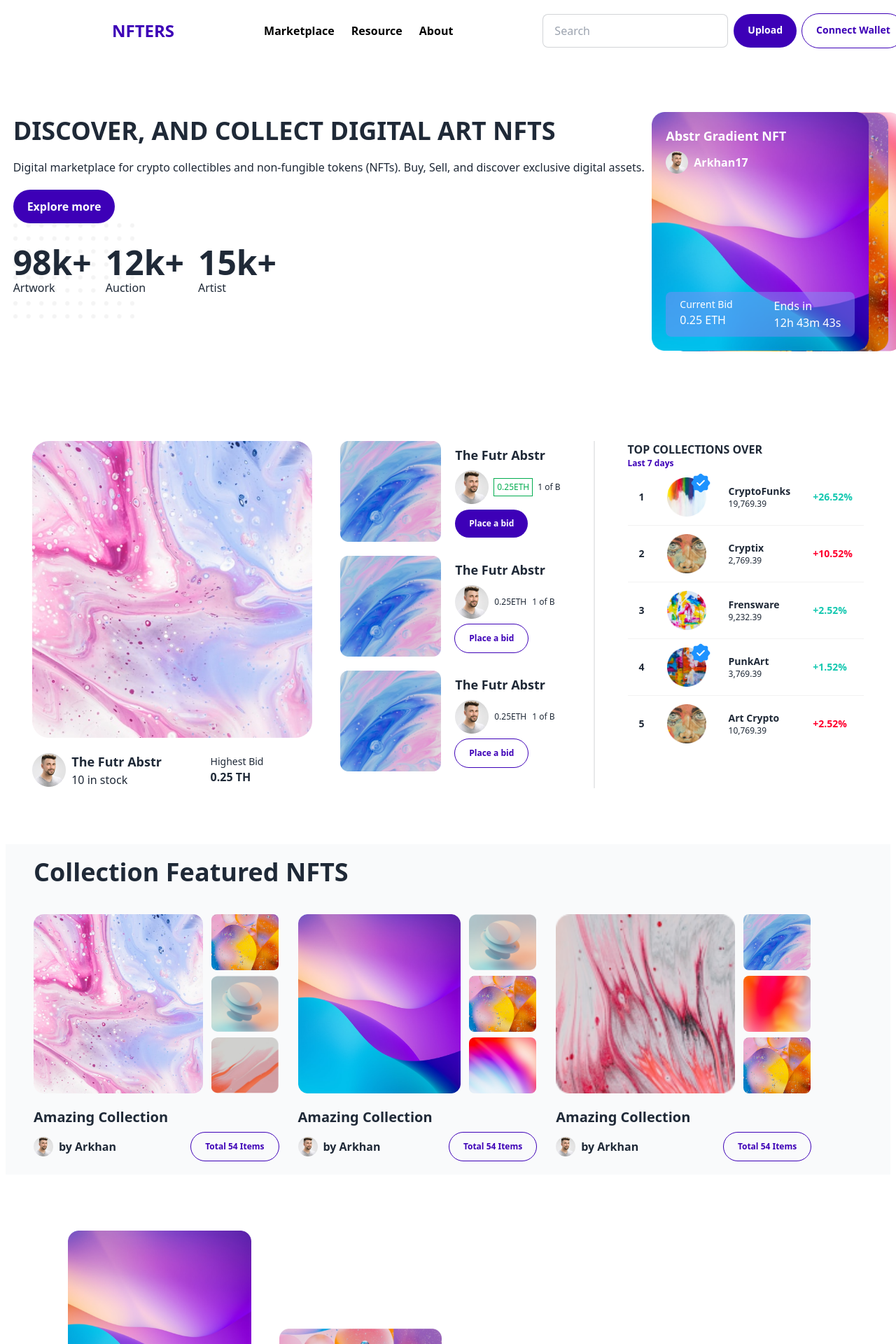
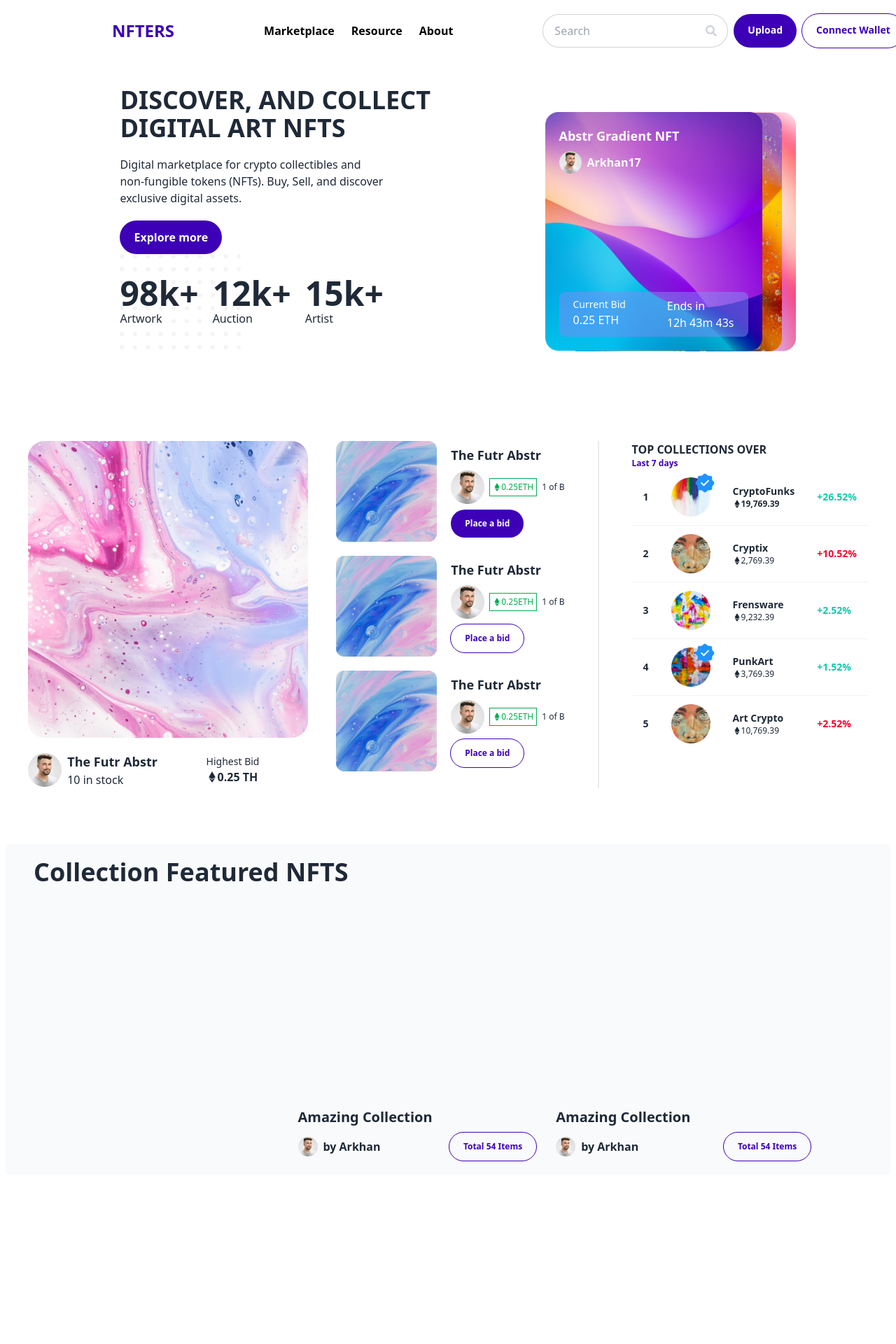
Before and after one commit to RayhanUddinFarhad/NFT_Task, a React (Vite) app: page / in a window 1280 px wide. Shown: the top 1920 px of the page at 70% size. Built offline with nearby package versions, Linux system fonts and the light colour scheme.

Commit message:
Animation added

```diff
--- a/package.json
+++ b/package.json
@@ -10,9 +10,13 @@
     "preview": "vite preview"
   },
   "dependencies": {
+    "aos": "^3.0.0-beta.6",
     "react": "^18.2.0",
+    "react-countup": "^6.4.2",
     "react-dom": "^18.2.0",
     "react-icons": "^4.10.1",
+    "react-reveal": "^1.2.2",
+    "react-simple-typewriter": "^5.0.1",
     "react-tabs": "^6.0.1"
   },
   "devDependencies": {
--- a/src/Shared/Navbar.jsx
+++ b/src/Shared/Navbar.jsx
@@ -1,4 +1,5 @@
 import React, { useState } from 'react';
+import { FaSearch } from 'react-icons/fa';
 
 const Navbar = () => {
   const [navbar, setNavbar] = useState(false);
@@ -70,7 +71,7 @@ const Navbar = () => {
             <div className="lg:hidden  ">
           <div className="flex-none gap-2 my-5">
             <div className="form-control">
-              <input type="text" placeholder="Search" className="input input-bordered max-w-max md:w-auto" />
+              <input type="text" placeholder="Search" className="input input-bordered max-w-max md:w-auto rounded-3xl" />
             </div>
           </div>
           <div className=''>
@@ -93,8 +94,9 @@ const Navbar = () => {
         </div>
         <div className="hidden space-x-2  md:flex">
           <div className="flex-none gap-2">
-            <div className="form-control">
-              <input type="text" placeholder="Search" className="input input-bordered w-24 md:w-auto" />
+            <div className="form-control relative">
+              <input type="text" placeholder="Search" className="input input-bordered w-24 md:w-auto rounded-3xl" />
+              <FaSearch className='absolute right-4 top-4 text-gray-300'></FaSearch>
             </div>
           </div>
           <a
--- a/src/components/Home/Banner/Banner.jsx
+++ b/src/components/Home/Banner/Banner.jsx
@@ -4,14 +4,18 @@ import img2 from '../../../assets/Images/BannerImage-2.png'
 import img3 from '../../../assets/Images/BannerImage-3.png'
 import person from '../../../assets/Images/person1.png'
 import dot from '../../../assets/Images/Dot.png'
-
+import CountUp from 'react-countup';
+import AOS from 'aos';
+import 'aos/dist/aos.css'; // You can also use <link> for styles
+// ..
+AOS.init();
 const Banner = () => {
     return (
         <div>
             <div className='lg:flex items-center justify-evenly mt-10 space-y-10'>
                 <div className='space-y-5 '>
-                    <h1 className='text-4xl font-extrabold uppercase'>Discover, And Collect Digital Art NFTS</h1>
-                    <p>Digital marketplace for crypto collectibles and non-fungible tokens (NFTs). Buy, Sell, and discover exclusive digital assets.</p>
+                    <h1 className='text-4xl font-extrabold uppercase'>Discover, And Collect <br /> Digital Art NFTS</h1>
+                    <p>Digital marketplace for crypto collectibles and <br /> non-fungible tokens (NFTs). Buy, Sell, and discover <br /> exclusive digital assets.</p>
                     <div>
 
                         <button className='button-primary'>Explore more</button>
@@ -19,16 +23,16 @@ const Banner = () => {
 
                         <div className='flex  space-x-5 bg-no-repeat bg-contain py-8' style={{ backgroundImage: `url(${dot})` }}>
 
-                            <div>
-                                <h1 className='lg:text-5xl text-lg font-extrabold'>98k+</h1>
+                            <div className=''>
+                                <h1 className='lg:text-5xl text-lg font-extrabold whitespace-nowrap'> <CountUp end={98}></CountUp>k+</h1>
                                 <p>Artwork</p>
                             </div>
-                            <div>
-                                <h1 className='lg:text-5xl text-lg font-extrabold'>12k+</h1>
+                            <div className=''>
+                                <h1 className='lg:text-5xl text-lg font-extrabold whitespace-nowrap'> <CountUp end={12}></CountUp>k+</h1>
                                 <p>Auction</p>
                             </div>
-                            <div>
-                                <h1 className='lg:text-5xl text-lg font-extrabold'>15k+</h1>
+                            <div className=''>
+                                <h1 className='lg:text-5xl text-lg font-extrabold  whitespace-nowrap'><CountUp end={15}></CountUp>k+</h1>
                                 <p>Artist</p>
                             </div>
                         </div>
@@ -36,7 +40,8 @@ const Banner = () => {
 
                 </div>
 
-                <div className='relative lg:max-w-max  mr-5'>
+                <div data-aos-duration="1000" data-aos="fade-left"
+                    className='relative lg:max-w-max  mr-5'>
                     <div className='absolute z-10 max-w-max'>
                         <div className='relative'>
                             <img src={img1} alt='' />
--- a/src/components/Home/CollectionFeatured/CollectionFeatured.jsx
+++ b/src/components/Home/CollectionFeatured/CollectionFeatured.jsx
@@ -15,7 +15,7 @@ const CollectionFeatured = () => {
     return (
         <div className='bg-gray-50 py-5 p-10 mx-auto  '>
 
-<h1 className='font-extrabold text-4xl text-left '>Collection Featured NFTS</h1>
+            <h1 className='font-extrabold text-4xl text-left '>Collection Featured NFTS</h1>
 
 
 
@@ -23,10 +23,10 @@ const CollectionFeatured = () => {
 
 
 
-                <div>
+                <div data-aos="flip-left" data-aos-duration = "1000">
 
                     <div className='lg:flex lg:space-x-3 mt-10'>
-                        <img className='h-64' src={image1} alt="" />
+                        <img className='h-64 transition ease-in-out   hover:-translate-y-1 hover:scale-110  duration-300' src={image1} alt="" />
                         <div className='lg:space-y-2 flex lg:block'>
 
                             <img className='h-20 w-24 rounded-lg object-cover' src={image2} alt="" />
@@ -58,8 +58,8 @@ const CollectionFeatured = () => {
 
                 <div>
 
-                    <div className='lg:flex lg:space-x-3 mt-10'>
-                        <img className='h-64 max-w-full' src={image7} alt="" />
+                    <div data-aos="flip-right" data-aos-duration = "1000" className='lg:flex lg:space-x-3 mt-10'>
+                        <img className='h-64 max-w-full transition ease-in-out   hover:-translate-y-1 hover:scale-110  duration-300' src={image7} alt="" />
                         <div className='lg:space-y-2 flex lg:block'>
 
                             <img className='h-20 w-24 rounded-lg object-cover' src={image5} alt="" />
@@ -89,8 +89,8 @@ const CollectionFeatured = () => {
                 </div>
                 <div>
 
-                    <div className='lg:flex lg:space-x-3 mt-10'>
-                        <img className='h-64' src={image3} alt="" />
+                    <div data-aos="flip-up" data-aos-duration = "1000" className='lg:flex lg:space-x-3 mt-10'>
+                        <img className='h-64 transition ease-in-out   hover:-translate-y-1 hover:scale-110  duration-300' src={image3} alt="" />
                         <div className='lg:space-y-2 flex lg:block'>
 
                             <img className='h-20 w-24 rounded-lg object-cover' src={image9} alt="" />
--- a/src/components/Home/Discover/Discover.jsx
+++ b/src/components/Home/Discover/Discover.jsx
@@ -40,8 +40,8 @@ const Discover = () => {
                 <Tabs selectedTabClassName='button-primary' className='outline-0'>
                     <div className='lg:flex items-center justify-between'>
 
-                    <TabList className='my-8 '>
-                        <Tab>All Categories</Tab>
+                    <TabList className='my-8 bg-gray-100 p-2 rounded-3xlbg-gray-100 p-2 rounded-3xl '>
+                        <Tab >All Categories</Tab>
                         <Tab>Art</Tab>
                         <Tab>Celebrities</Tab>
                         <Tab>Gaming</Tab>
--- a/src/components/Home/Promotions/Promotion.jsx
+++ b/src/components/Home/Promotions/Promotion.jsx
@@ -8,7 +8,7 @@ const Promotion = () => {
     return (
         <div className='lg:flex  items-center lg:space-x-10 justify-center lg:space-y-0  space-y-10'>
 
-            <div className='flex space-x-10 items-center '>
+            <div data-aos="fade-right" data-aos-duration="1000" className='flex space-x-10 items-center '>
 
 
                 <div>
@@ -36,7 +36,7 @@ const Promotion = () => {
             </div>
 
 
-            <div className='space-y-5 max-w-lg'>
+            <div data-aos="fade-left" data-aos-duration="1000" className='space-y-5 max-w-lg'>
 
                 <h1 className='text-xl font-extrabold'>Create and Sell your NFTS</h1>
                 <p>Lorem ipsum dolor sit amet, consectetur adipiscing elit. Facilisi ac phasellus placerat a pellentesque tellus sed egestas. Et tristique dictum sit tristique sed non. Lacinia lorem id consectetur pretium diam ut. Pellentesque eu sit blandit fringilla risus faucibus.</p>
--- a/src/components/Home/TopCollection/TopCollectionOver.jsx
+++ b/src/components/Home/TopCollection/TopCollectionOver.jsx
@@ -4,6 +4,8 @@ import avatar2 from '../../../assets/Images/Avatar2.png'
 import avatar3 from '../../../assets/Images/Avatar3.png'
 import avatar4 from '../../../assets/Images/Avatar4.png'
 import checkIcon from '../../../assets/Images/Icons/CheckIcon.png'
+import { FaEthereum } from 'react-icons/fa';
+import Roll from 'react-reveal/Roll';
 
 
 const TopCollectionOver = () => {
@@ -13,7 +15,7 @@ const TopCollectionOver = () => {
             <p className='text-[#3D00B7] font-bold text-xs'>Last 7 days</p>
 
 
-            <div>
+            <div data-aos = "fade-up" data-aos-duration = "1000"  >
 
                 <div className="overflow-x-auto">
                     <table className="table">
@@ -28,7 +30,7 @@ const TopCollectionOver = () => {
                                     <img className='absolute top-1 right-2' src={checkIcon} alt="" />
                                 </td>
                                 <td className=''> <p className='text-sm font-bold'>CryptoFunks</p>
-                                    <p className='text-xs'>19,769.39</p>
+                                    <p className='text-xs font-bold flex items-center'><FaEthereum></FaEthereum> 19,769.39</p>
                                 </td>
                                 <td className='text-[#14C8B0] font-bold'>+26.52%</td>
                             </tr>
@@ -39,7 +41,7 @@ const TopCollectionOver = () => {
                                     <img className='w-14' src={avatar2} alt="" />
                                 </td>
                                 <td className=''> <p className='text-sm font-bold'>Cryptix</p>
-                                    <p className='text-xs'>2,769.39</p>
+                                    <p className='text-xs flex items-center'><FaEthereum></FaEthereum> 2,769.39</p>
                                 </td>
                                 <td className='text-[#FF002E] font-bold'>+10.52%</td>
                             </tr>
@@ -50,7 +52,7 @@ const TopCollectionOver = () => {
                                     <img className='w-14' src={avatar3} alt="" />
                                 </td>
                                 <td className=''> <p className='text-sm font-bold'>Frensware</p>
-                                    <p className='text-xs'>9,232.39</p>
+                                    <p className='text-xs flex items-center'><FaEthereum></FaEthereum> 9,232.39</p>
                                 </td>
                                 <td className='text-[#14C8B0] font-bold'>+2.52%</td>
                             </tr>
@@ -63,7 +65,7 @@ const TopCollectionOver = () => {
 
                                 </td>
                                 <td className=''> <p className='text-sm font-bold'>PunkArt</p>
-                                    <p className='text-xs'>3,769.39</p>
+                                    <p className='text-xs flex items-center'><FaEthereum></FaEthereum>  3,769.39</p>
                                 </td>
                                 <td className='text-[#14C8B0] font-bold'>+1.52%</td>
                             </tr>
@@ -75,7 +77,7 @@ const TopCollectionOver = () => {
                                     <img className='w-14' src={avatar2} alt="" />
                                 </td>
                                 <td className=''> <p className='text-sm font-bold'>Art Crypto</p>
-                                    <p className='text-xs'>10,769.39</p>
+                                    <p className='text-xs flex items-center'><FaEthereum></FaEthereum> 10,769.39</p>
                                 </td>
                                 <td className='text-[#FF002E] font-bold'>+2.52%</td>
                             </tr>
--- a/src/components/Home/TopCollection/TopCollections.jsx
+++ b/src/components/Home/TopCollection/TopCollections.jsx
@@ -3,14 +3,16 @@ import img1 from '../../../assets/Images//Image1.png'
 import person from '../../../assets/Images/person1.png'
 import img2 from '../../../assets/Images/image2.png'
 import TopCollectionOver from './TopCollectionOver';
+import { FaEthereum } from 'react-icons/fa';
+
 
 const TopCollections = () => {
     return (
-        <div className='lg:flex space-x-10 space-y-10 lg:space-y-0  justify-center '>
+        <div data-aos = "fade-up-right" data-aos-duration = "1000" className='lg:flex space-x-10 space-y-10 lg:space-y-0  justify-center '>
 
             <div>
 
-                <img src={img1} alt="" />
+                <img className='' src={img1} alt="" />
 
                 <div className='flex items-center justify-between mt-5'>
 
@@ -26,7 +28,7 @@ const TopCollections = () => {
 
                     <div>
                         <p className='text-sm'>Highest Bid</p>
-                        <p className='font-semibold'>0.25 TH</p>
+                        <p className='font-semibold flex items-center'><FaEthereum></FaEthereum> 0.25 TH</p>
 
                     </div>
 
@@ -48,7 +50,7 @@ const TopCollections = () => {
                         <h4 className='font-bold text-lg'>The Futr Abstr</h4>
                         <div className='flex items-center space-x-2 text-xs'>
                             <img src={person} alt="" />
-                            <p className='outline outline-1 outline-[#00AC4F] text-[#00AC4F] p-1'>0.25ETH</p>
+                            <p className='outline outline-1 outline-[#00AC4F] text-[#00AC4F] p-1 flex  items-center'> <FaEthereum></FaEthereum> 0.25ETH</p>
                             <p className='whitespace-nowrap'>1 of B</p>
                         </div>
                         <button className='button-primary text-xs'>Place  a bid</button>
@@ -70,7 +72,7 @@ const TopCollections = () => {
                         <h4 className='font-bold text-lg'>The Futr Abstr</h4>
                         <div className='flex items-center space-x-2 text-xs'>
                             <img src={person} alt="" />
-                            <p>0.25ETH</p>
+                            <p className='outline outline-1 outline-[#00AC4F] text-[#00AC4F] p-1 flex  items-center'> <FaEthereum></FaEthereum> 0.25ETH</p>
                             <p className='whitespace-nowrap'>1 of B</p>
                         </div>
                         <button className='button-secondary text-xs'>Place  a bid</button>
@@ -92,7 +94,7 @@ const TopCollections = () => {
                         <h4 className='font-bold text-lg'>The Futr Abstr</h4>
                         <div className='flex items-center space-x-2 text-xs'>
                             <img src={person} alt="" />
-                            <p>0.25ETH</p>
+                            <p className='outline outline-1 outline-[#00AC4F] text-[#00AC4F] p-1 flex  items-center'> <FaEthereum></FaEthereum> 0.25ETH</p>
                             <p className='whitespace-nowrap'>1 of B</p>
                         </div>
                         <button className='button-secondary text-xs'>Place  a bid</button>
--- a/src/index.css
+++ b/src/index.css
@@ -4,11 +4,17 @@
 
 
 .button-primary {
-
-    @apply bg-[#3D00B7] text-white py-3 px-5 rounded-3xl font-semibold
+    @apply bg-[#3D00B7] text-white py-3 px-5 rounded-3xl font-semibold transition-colors duration-300;
 }
 
 .button-secondary {
+    @apply outline-[#3D00B7] outline outline-1 text-[#3D00B7] py-3 px-5 rounded-3xl font-semibold transition-colors duration-300;
+}
 
-    @apply outline-[#3D00B7] outline outline-1  text-[#3D00B7] py-3 px-5 rounded-3xl font-semibold
+.button-primary:hover {
+    @apply bg-transparent outline-[#3D00B7] outline outline-1 text-[#3D00B7] py-3 px-5 rounded-3xl font-semibold transition-colors duration-300;
 }
+
+.button-secondary:hover {
+    @apply bg-[#3D00B7] text-white;
+}
```
Also changed, not shown: src/components/Home/Discover/Card.jsx (+7 -1 lines), src/assets/Images/Icons/ethIcon.png (added), 1 other file (tests, documents, lock files or other folders).
